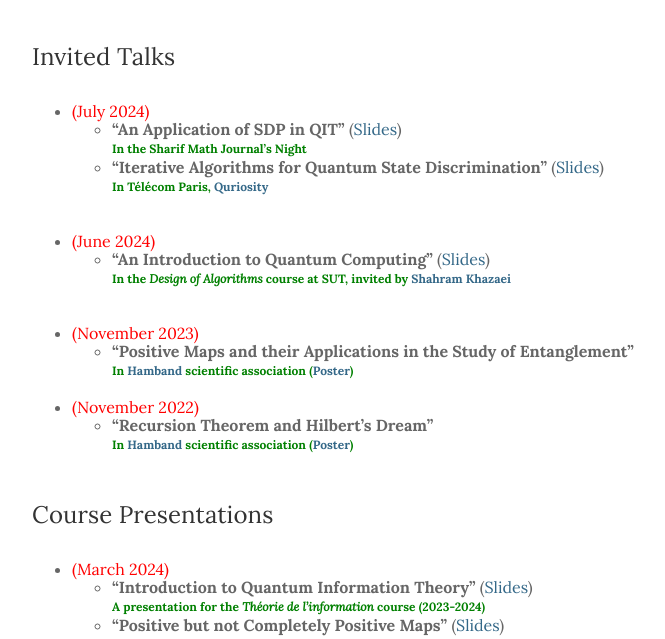
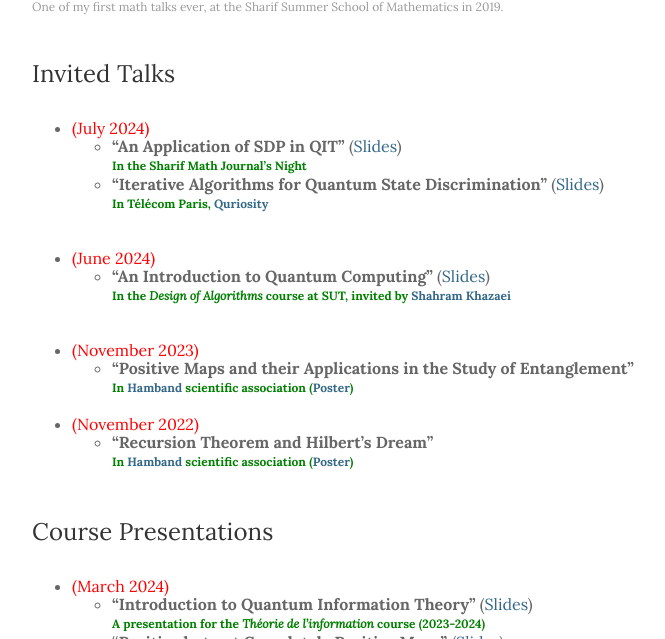
Before and after one commit to ali-almasi/ali-almasi.github.io, a Jekyll site: the page built from _pages/5_talks.md, in a window 1280 px wide and 900 px high, scrolled down 376 px, cut to the strip 261-900 px from the top of the window. Shown: the whole strip, without its empty margins (293-958 px from the left). Built offline with Jekyll 4.4.1, drawn with Linux system fonts in a browser that asks for light colours.

Commit message:
Update 5_talks.md

```diff
--- a/_pages/5_talks.md
+++ b/_pages/5_talks.md
@@ -3,6 +3,7 @@ layout: page
 title: Talks
 permalink: /talks/
 image: /assets/img/DSC_0479.JPG
+caption: One of my first math talks ever, at the Sharif Summer School of Mathematics in 2019.
 ---
 ### Invited Talks
 -  <span style="color:red">(July 2024)</span>\
```
